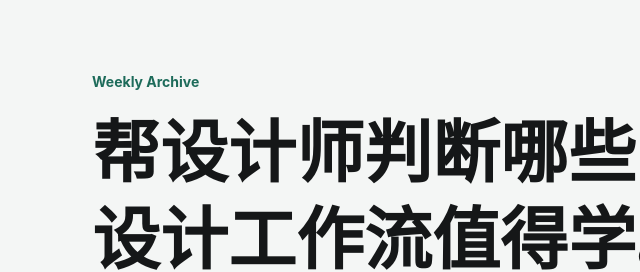
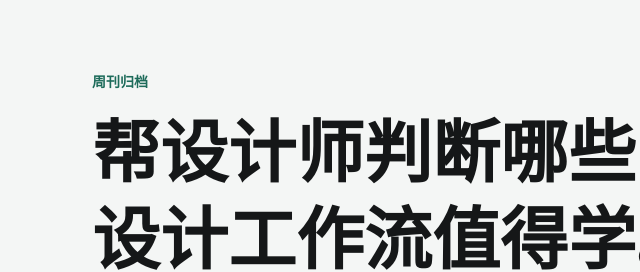
Before and after one commit to ashantijjj/ui-ux-ai-weekly, a plain HTML site: page index.html in a window 1280 px wide. Shown: the part 121-393 px from the top of the page, 18-658 px from the left. Drawn offline with Linux system fonts and the light colour scheme.

Commit message:
Localize archive label

```diff
--- a/index.html
+++ b/index.html
@@ -15,7 +15,7 @@
 
       <header class="hero">
         <div>
-          <p class="eyebrow">Weekly Archive</p>
+          <p class="eyebrow">周刊归档</p>
           <h1>帮设计师判断哪些 AI/设计工作流值得学。</h1>
           <p class="lede">
             这里归档每一期公开版周刊。小红书提供社区信号，公开来源负责验证，最终沉淀成趋势判断、工具雷达、设计记忆和可执行练习。
```
